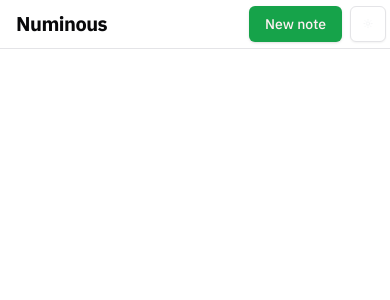
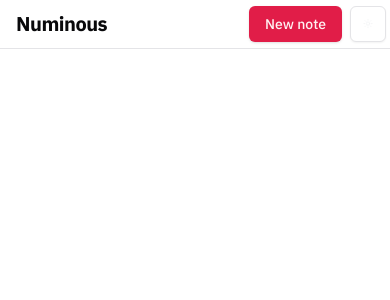
Before and after one commit to pro-khar/numinous, a React (Vite) app: page / in a window 390 px wide. Shown: the top 300 px of the page. Built offline with nearby package versions, Linux system fonts and the light colour scheme.

Commit message:
Dialog addition + mobile ui fix

```diff
--- a/src/components/noteCard.tsx
+++ b/src/components/noteCard.tsx
@@ -6,6 +6,7 @@ import {
   PopoverContent,
   PopoverTrigger,
 } from "@/components/ui/popover";
+import { Dialog, DialogContent, DialogTitle, DialogTrigger } from "./ui/dialog";
 
 function NoteCard({ note }) {
   const { updateNote, deleteNote, pinNote } = useNote();
@@ -66,7 +67,18 @@ function NoteCard({ note }) {
             />
           </div>
         </CardHeader>
-        <CardContent className="text-sm pt-4">{note.text}</CardContent>
+        <Dialog>
+          <DialogTrigger className="w-full text-left">
+            <CardContent className="text-sm pt-4 h-full">
+              {note.text}
+            </CardContent>
+          </DialogTrigger>
+          <DialogContent>
+            <DialogTitle>
+              {note.title ? note.title : "Untitled Note"}
+            </DialogTitle>
+          </DialogContent>
+        </Dialog>
       </Card>
     </>
   );
--- a/src/components/noteform.tsx
+++ b/src/components/noteform.tsx
@@ -1,5 +1,6 @@
 import {
   Dialog,
+  DialogClose,
   DialogContent,
   DialogTitle,
   DialogTrigger,
@@ -32,7 +33,7 @@ function Noteform() {
       <DialogTrigger>
         <Button className="w-1/8 mr-2">New note</Button>
       </DialogTrigger>
-      <DialogContent className="w-[90%] p-4 rounded-lg">
+      <DialogContent className="w-[90%] p-4 rounded-lg top-[22%] 2xl:top-[50%] md:top-[50%] xl:top-[50%]">
         <DialogTitle className="pb-[-10px]">
           <form onSubmit={add}>
             <Input
@@ -43,13 +44,16 @@ function Noteform() {
             />
 
             <Textarea
-              className="rounded-lg 2xl:h-[350px] xl:h-[200px] my-3 text-md dark:bg-gray-900 bg-gray-300 p-5 font-normal"
+              className="rounded-lg h-[200px] 2xl:h-[350px] xl:h-[200px] my-3 text-md dark:bg-gray-900 bg-gray-300 p-5 font-normal tracking-wide"
+              placeholder="Write something..."
               value={text}
               onChange={(e) => settext(e.target.value)}
             />
-            <Button type="submit" className="w-full">
-              Add
-            </Button>
+            <DialogClose asChild>
+              <Button type="submit" className="w-full">
+                Add
+              </Button>
+            </DialogClose>
           </form>
         </DialogTitle>
       </DialogContent>
--- a/src/index.css
+++ b/src/index.css
@@ -17,7 +17,7 @@ body,
     --card-foreground: 240 10% 3.9%;
     --popover: 0 0% 100%;
     --popover-foreground: 240 10% 3.9%;
-    --primary: 142.1 76.2% 36.3%;
+    --primary: 346.8 77.2% 49.8%;
     --primary-foreground: 355.7 100% 97.3%;
     --secondary: 240 4.8% 95.9%;
     --secondary-foreground: 240 5.9% 10%;
@@ -29,7 +29,7 @@ body,
     --destructive-foreground: 0 0% 98%;
     --border: 240 5.9% 90%;
     --input: 240 5.9% 90%;
-    --ring: 142.1 76.2% 36.3%;
+    --ring: 346.8 77.2% 49.8%;
     --radius: 0.5rem;
   }
 
@@ -40,8 +40,8 @@ body,
     --card-foreground: 0 0% 95%;
     --popover: 0 0% 9%;
     --popover-foreground: 0 0% 95%;
-    --primary: 142.1 70.6% 45.3%;
-    --primary-foreground: 144.9 80.4% 10%;
+    --primary: 346.8 77.2% 49.8%;
+    --primary-foreground: 355.7 100% 97.3%;
     --secondary: 240 3.7% 15.9%;
     --secondary-foreground: 0 0% 98%;
     --muted: 0 0% 15%;
@@ -52,7 +52,7 @@ body,
     --destructive-foreground: 0 85.7% 97.3%;
     --border: 240 3.7% 15.9%;
     --input: 240 3.7% 15.9%;
-    --ring: 142.4 71.8% 29.2%;
+    --ring: 346.8 77.2% 49.8%;
   }
 }
 
```
